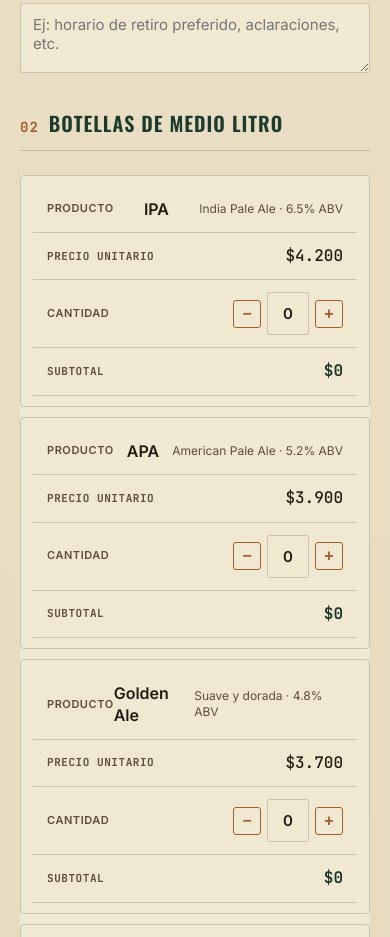
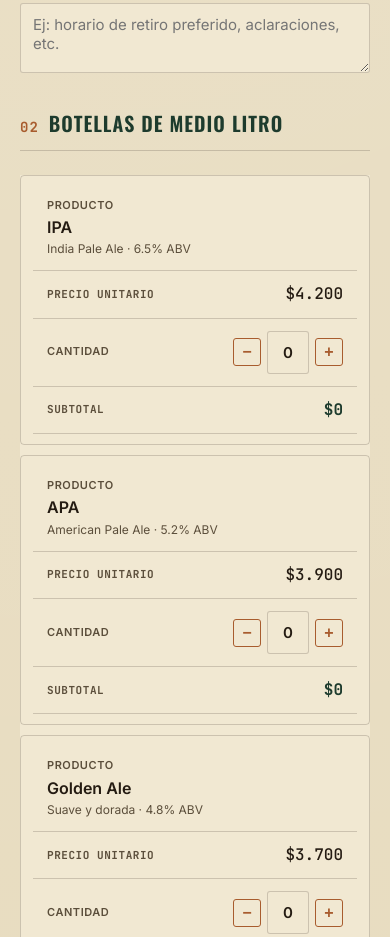
Before and after one commit to nataliaboan-hub/pedido-bamalt, a plain HTML site: page index.html in a window 390 px wide. Shown: the part 1142-2079 px from the top of the page. Drawn offline with nearby package versions, Linux system fonts and the light colour scheme.

Commit message:
Add files via upload

```diff
--- a/index.html
+++ b/index.html
@@ -262,6 +262,11 @@
       color:var(--ink-soft);
       font-weight:600;
     }
+    table.products td.prod-cell{
+      flex-direction:column;
+      align-items:flex-start;
+      gap:3px;
+    }
     .form-grid{grid-template-columns:1fr;}
   }
 
@@ -476,7 +481,7 @@
     list.forEach(p => {
       const tr = document.createElement("tr");
       tr.innerHTML = `
-        <td data-label="Producto">
+        <td data-label="Producto" class="prod-cell">
           <span class="prod-name">${p.name}</span>
           <span class="prod-style">${p.style}</span>
         </td>
```
